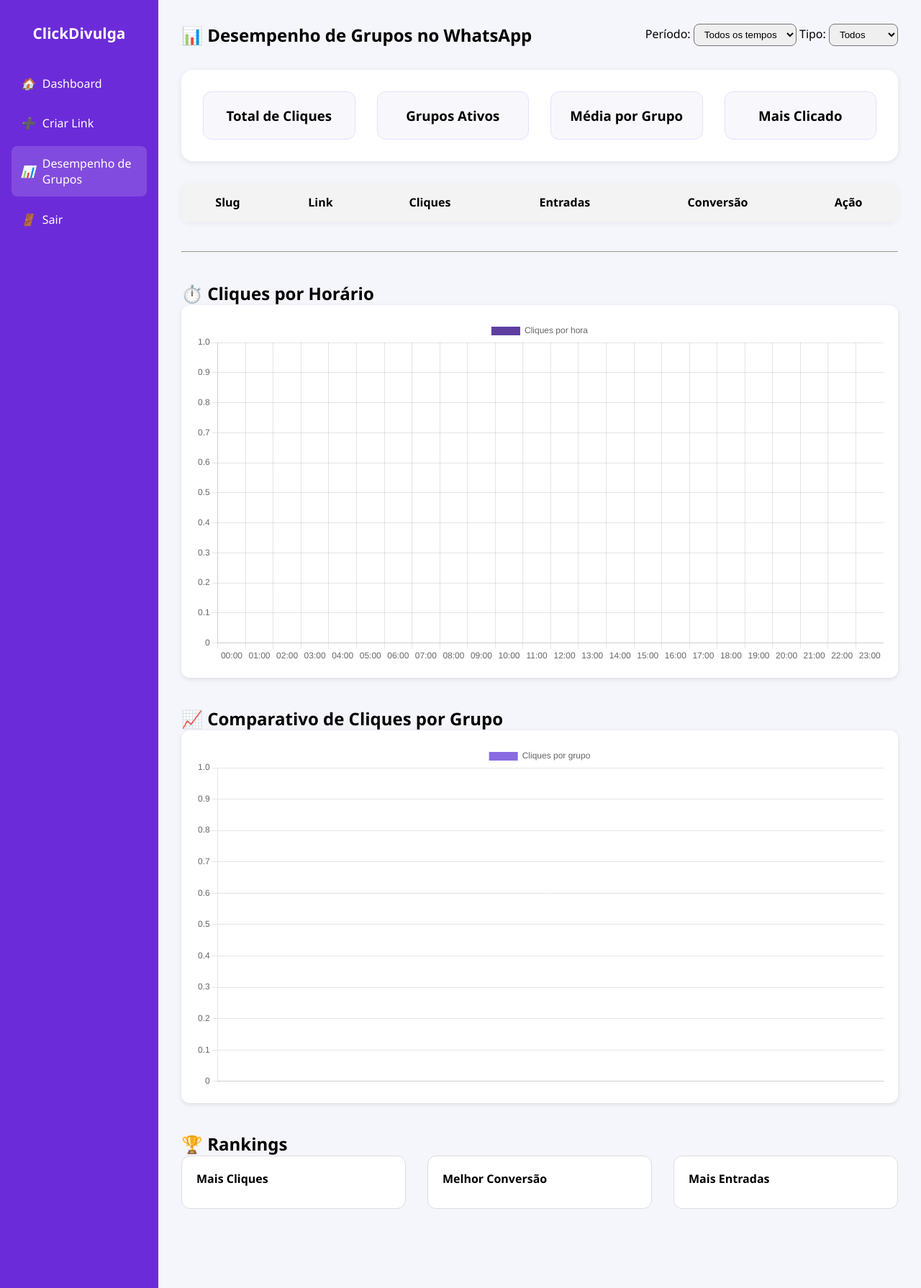
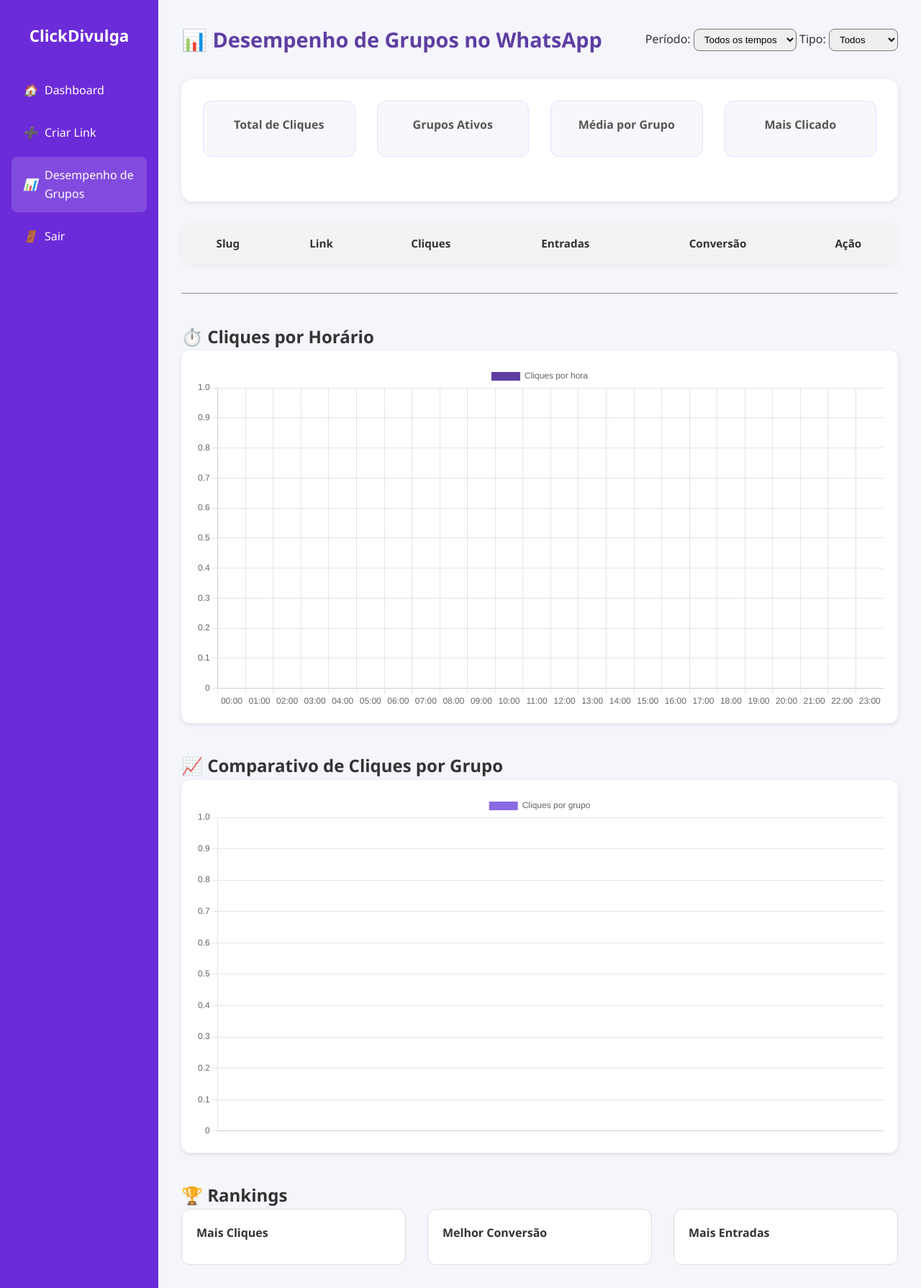
Before and after one commit to tor-28/clickdivulga, a Flask app: template templates/desempenho_de_grupos.html in a window 1280 px wide. Shown: the whole page at 72% size. Run offline with Flask 3, Linux system fonts and the light colour scheme; the template is opened without the code that fills it, so the values that code supplies are empty; parts of the project's set-up code (start-up, migrations or seed data) failed here and were passed over.

Commit message:
Update grupos.css

```diff
--- a/static/css/grupos.css
+++ b/static/css/grupos.css
@@ -1,3 +1,4 @@
+/* RESET */
 * {
   box-sizing: border-box;
   margin: 0;
@@ -9,8 +10,11 @@ body {
   background-color: #f5f5fc;
   display: flex;
   height: 100vh;
+  color: #333;
+  line-height: 1.6;
 }
 
+/* SIDEBAR */
 .sidebar {
   background-color: #6c2bd9;
   width: 220px;
@@ -19,9 +23,9 @@ body {
 }
 
 .sidebar h2 {
-  font-size: 1.3rem;
+  font-size: 1.4rem;
+  text-align: center;
   margin-bottom: 2rem;
-  text-align: center;
 }
 
 .menu a {
@@ -29,13 +33,14 @@ body {
   align-items: center;
   color: white;
   text-decoration: none;
-  padding: 0.8rem;
+  padding: 0.8rem 1rem;
   border-radius: 8px;
   margin-bottom: 0.5rem;
-  transition: background 0.2s;
+  transition: background 0.2s ease-in-out;
 }
 
-.menu a:hover, .menu a.active {
+.menu a:hover,
+.menu a.active {
   background-color: rgba(255, 255, 255, 0.15);
 }
 
@@ -43,24 +48,32 @@ body {
   margin-right: 10px;
 }
 
+/* CONTEÚDO */
 .content {
   flex-grow: 1;
   padding: 2rem;
   overflow-y: auto;
 }
 
+/* TOPBAR */
 .topbar {
   margin-bottom: 2rem;
+  display: flex;
+  justify-content: space-between;
+  align-items: center;
+  flex-wrap: wrap;
 }
 
 .topbar h1 {
-  font-size: 1.5rem;
+  font-size: 1.8rem;
+  color: #5e3ea1;
 }
 
+/* TABELA DE GRUPOS */
 .group-table {
   width: 100%;
   border-collapse: collapse;
-  margin-top: 1rem;
+  margin-top: 1.5rem;
   background: white;
   border-radius: 12px;
   box-shadow: 0 2px 8px rgba(0,0,0,0.05);
@@ -72,11 +85,13 @@ body {
   padding: 1rem;
   text-align: center;
   border-bottom: 1px solid #eee;
+  font-size: 0.95rem;
 }
 
 .group-table th {
   background-color: #f3f3f3;
   font-weight: bold;
+  color: #333;
 }
 
 .group-table td form {
@@ -88,9 +103,10 @@ body {
 
 .entrada-input {
   width: 60px;
-  padding: 0.4rem;
+  padding: 0.5rem;
   border: 1px solid #ccc;
   border-radius: 6px;
+  font-size: 0.95rem;
 }
 
 .group-table button {
@@ -100,14 +116,52 @@ body {
   border: none;
   border-radius: 6px;
   cursor: pointer;
+  transition: background 0.2s;
+  font-size: 0.9rem;
+}
+
+.group-table button:hover {
+  background-color: #4e21ad;
 }
 
 .group-table a {
   color: #6c2bd9;
   text-decoration: underline;
+  font-weight: 500;
 }
 
-/* 🔖 Estilo para etiquetas visuais */
+/* CARDS */
+.cards {
+  display: flex;
+  flex-wrap: wrap;
+  justify-content: center;
+  gap: 1.5rem;
+  margin-bottom: 2rem;
+}
+
+.card {
+  background-color: #f8f8fc;
+  padding: 20px;
+  border-radius: 12px;
+  text-align: center;
+  border: 1px solid #e3dfff;
+  max-width: 230px;
+  flex: 1 1 200px;
+}
+
+.card h3 {
+  font-size: 1rem;
+  margin-bottom: 10px;
+  color: #555;
+}
+
+.card .big {
+  font-size: 26px;
+  font-weight: bold;
+  color: #5e3ea1;
+}
+
+/* ETIQUETAS */
 .etiqueta {
   display: inline-block;
   font-size: 11px;
@@ -134,3 +188,91 @@ body {
   background-color: #fffde7;
   color: #f57f17;
 }
+
+/* BOTÕES */
+.btn {
+  display: inline-block;
+  padding: 8px 14px;
+  background-color: #6c2bd9;
+  color: white;
+  border: none;
+  border-radius: 6px;
+  text-decoration: none;
+  font-size: 0.9rem;
+  transition: background 0.2s ease;
+}
+
+.btn:hover {
+  background-color: #4e21ad;
+}
+
+.btn.danger {
+  background-color: #d9534f;
+}
+
+.btn.danger:hover {
+  background-color: #c9302c;
+}
+
+/* MENSAGENS */
+.copiado-msg {
+  display: none;
+  color: green;
+  font-size: 0.85rem;
+  margin-left: 6px;
+}
+
+/* LISTA DE LINKS */
+.product-list {
+  display: flex;
+  flex-wrap: wrap;
+  gap: 20px;
+}
+
+.product-card {
+  background: white;
+  padding: 20px;
+  border-radius: 12px;
+  box-shadow: 0 2px 6px rgba(0,0,0,0.06);
+  width: 230px;
+  text-align: left;
+  border: 1px solid #eee;
+}
+
+.product-card strong {
+  font-size: 1rem;
+  color: #333;
+}
+
+.product-card small {
+  color: #666;
+}
+
+.product-card button {
+  background-color: #5e3ea1;
+  color: white;
+  border: none;
+  padding: 8px 12px;
+  border-radius: 6px;
+  cursor: pointer;
+  font-size: 0.9rem;
+  margin-top: 6px;
+}
+
+.product-card button:hover {
+  background-color: #4b2995;
+}
+
+/* SCROLL RESPONSIVO */
+::-webkit-scrollbar {
+  width: 8px;
+}
+
+::-webkit-scrollbar-thumb {
+  background-color: #c4b9eb;
+  border-radius: 6px;
+}
+
+::-webkit-scrollbar-track {
+  background-color: transparent;
+}
```
